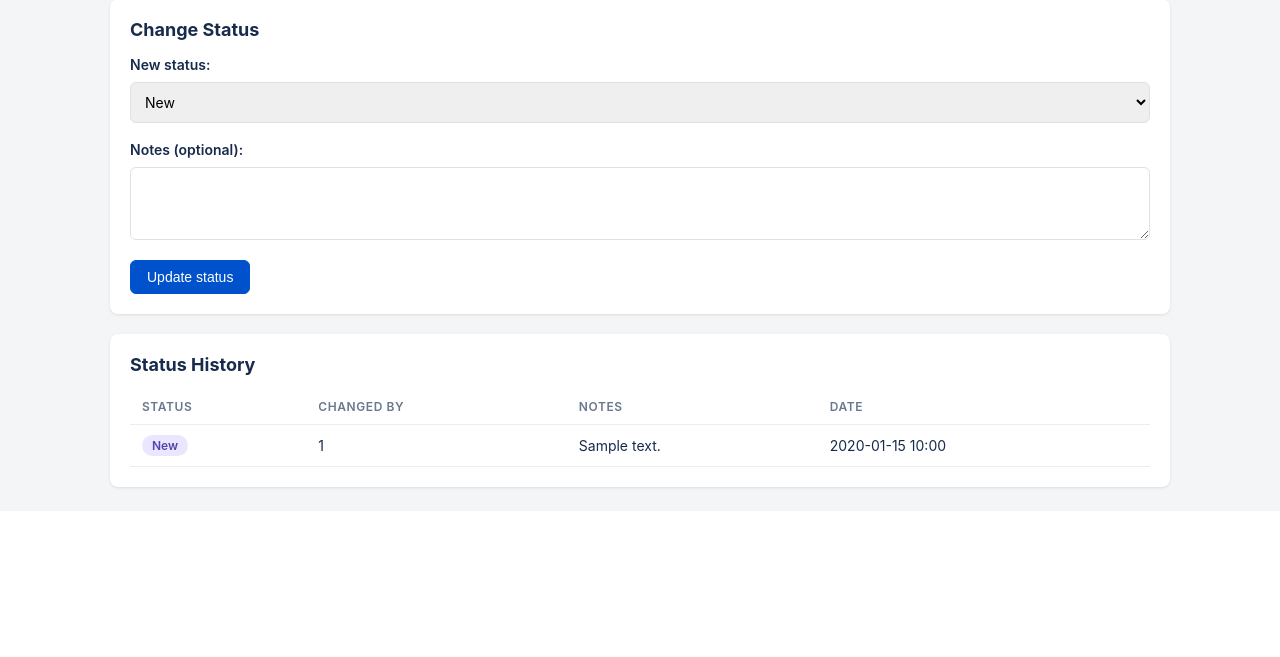
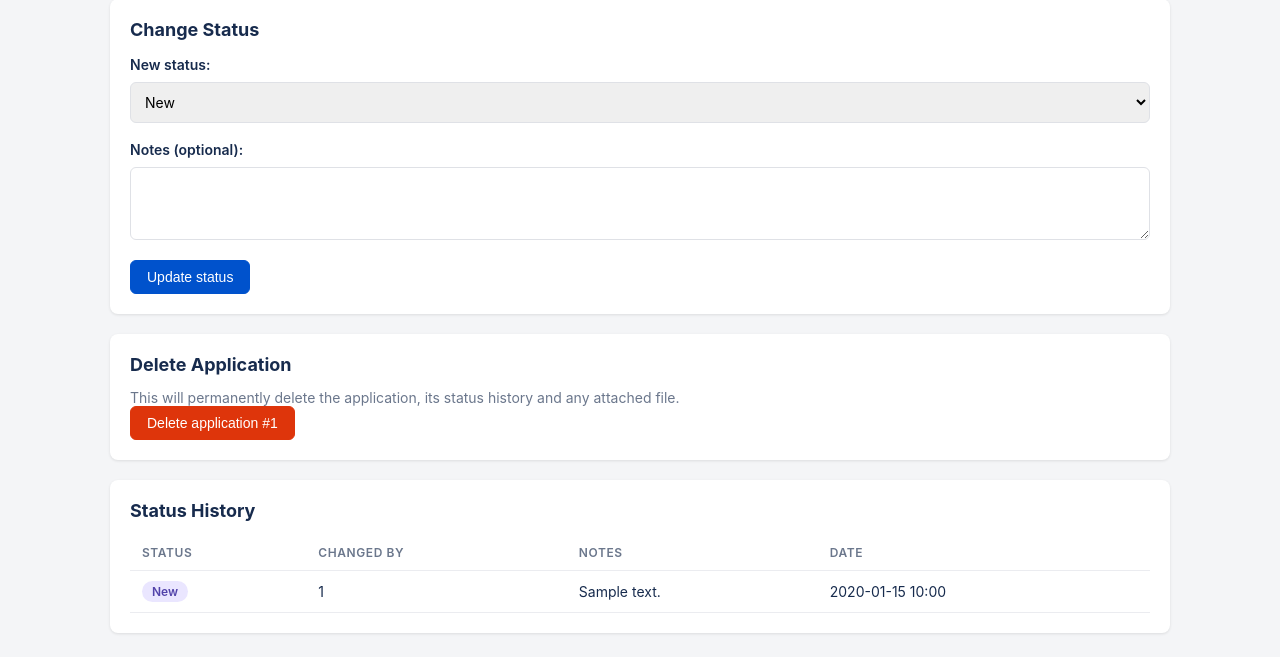
Before and after one commit to vibe-coder-dev/application-approval-telegram-bot, a Flask app: page /applications/1 in a window 1280 px wide. Shown: the part 556-1213 px from the top of the page. Before the commit the page ends 1046 px from the top, so only its background shows below. Run offline with Flask 3, Linux system fonts and the light colour scheme; the visitor is signed in with stand-in values (Sample User, id 1); tables that the repository leaves empty hold one stand-in row (values such as "Sample post"); parts of the project's set-up code (start-up, migrations or seed data) failed here and were passed over; some libraries are stand-ins or nearby versions.

Commit message:
minor fixes, improvement and optimisation

```diff
--- a/bot/database/models.py
+++ b/bot/database/models.py
@@ -1,7 +1,7 @@
 """
 Database models for the application bot
 """
-from sqlalchemy import Column, Integer, String, Text, DateTime, ForeignKey, Enum, Boolean
+from sqlalchemy import Column, Integer, String, Text, DateTime, ForeignKey, Enum, Boolean, Index
 from sqlalchemy.orm import relationship, declarative_base
 from sqlalchemy.sql import func
 from datetime import datetime
@@ -70,6 +70,11 @@ class ServiceType(Base):
 class Application(Base):
     """Application model for storing client applications"""
     __tablename__ = "applications"
+    __table_args__ = (
+        Index("ix_applications_status", "status"),
+        Index("ix_applications_user_id", "user_id"),
+        Index("ix_applications_created_at", "created_at"),
+    )
 
     id = Column(Integer, primary_key=True, index=True)
     user_id = Column(Integer, ForeignKey("users.id", ondelete="CASCADE"), nullable=False)
--- a/webadmin/app.py
+++ b/webadmin/app.py
@@ -4,6 +4,9 @@ Flask web admin panel for managing applications and users
 import json
 import os
 import sys
+import threading
+import time
+from concurrent.futures import ThreadPoolExecutor
 from datetime import datetime
 from functools import wraps
 from urllib.parse import urlencode
@@ -13,7 +16,7 @@ from flask import (
     Flask, abort, flash, redirect, render_template,
     request, session, url_for
 )
-from sqlalchemy import create_engine, desc, func, select
+from sqlalchemy import create_engine, desc, func, select, text
 from sqlalchemy.orm import selectinload, sessionmaker
 
 sys.path.insert(0, os.path.dirname(os.path.dirname(os.path.abspath(__file__))))
@@ -34,6 +37,10 @@ STATUS_LABELS = {
     ApplicationStatusEnum.REJECTED: "Rejected",
 }
 
+# Simple in-memory TTL cache for dashboard stats
+_dashboard_cache = {}
+_DASHBOARD_TTL = 5  # seconds
+
 
 def _db_url() -> str:
     if settings.is_sqlite:
@@ -44,8 +51,42 @@ def _db_url() -> str:
     )
 
 
-engine = create_engine(_db_url(), echo=False)
+engine_kwargs = {"echo": False}
+if settings.is_sqlite:
+    engine_kwargs["connect_args"] = {"check_same_thread": False}
+else:
+    engine_kwargs.update({
+        "pool_size": 10,
+        "max_overflow": 20,
+        "pool_pre_ping": True,
+        "pool_recycle": 1800,
+    })
+engine = create_engine(_db_url(), **engine_kwargs)
 SessionLocal = sessionmaker(bind=engine, autocommit=False, autoflush=False)
+
+
+def _create_indexes():
+    """Create missing DB indexes (idempotent, safe on existing databases)"""
+    try:
+        with engine.connect() as conn:
+            conn.execute(text(
+                "CREATE INDEX IF NOT EXISTS ix_applications_status "
+                "ON applications (status)"
+            ))
+            conn.execute(text(
+                "CREATE INDEX IF NOT EXISTS ix_applications_user_id "
+                "ON applications (user_id)"
+            ))
+            conn.execute(text(
+                "CREATE INDEX IF NOT EXISTS ix_applications_created_at "
+                "ON applications (created_at)"
+            ))
+            conn.commit()
+    except Exception as e:
+        app.logger.error(f"Error creating indexes: {e}")
+
+
+_create_indexes()
 
 
 def status_label(status) -> str:
@@ -62,8 +103,8 @@ def format_dt(value) -> str:
     return value.strftime("%Y-%m-%d %H:%M")
 
 
-def telegram_send(chat_id, text) -> bool:
-    """Send a Telegram message via the Bot API"""
+def _telegram_send_sync(chat_id, text) -> bool:
+    """Send a Telegram message via the Bot API (blocking, returns success)"""
     token = settings.BOT_TOKEN
     if not token:
         return False
@@ -76,6 +117,14 @@ def telegram_send(chat_id, text) -> bool:
     except Exception as e:
         app.logger.error(f"Telegram send to {chat_id} failed: {e}")
         return False
+
+
+def telegram_send(chat_id, text) -> bool:
+    """Send a Telegram message in a background thread (non-blocking)"""
+    threading.Thread(
+        target=_telegram_send_sync, args=(chat_id, text), daemon=True
+    ).start()
+    return True
 
 
 def login_required(f):
@@ -110,32 +159,59 @@ def logout():
 @app.route("/")
 @login_required
 def dashboard():
-    db = SessionLocal()
-    try:
-        total_users = db.scalar(select(func.count(User.id))) or 0
-        total_applications = db.scalar(select(func.count(Application.id))) or 0
+    now = time.monotonic()
+    cached = _dashboard_cache.get("stats")
+    if cached and now - cached[0] < _DASHBOARD_TTL:
+        stats, recent_apps = cached[1]
+    else:
+        db = SessionLocal()
+        try:
+            def _count(sub_query):
+                return sub_query.scalar_subquery()
 
-        status_counts = {}
-        for status in ApplicationStatusEnum:
-            count = db.scalar(
-                select(func.count(Application.id))
-                .where(Application.status == status)
-            ) or 0
-            status_counts[status] = count
+            users_sub = _count(select(func.count(User.id)))
+            apps_sub = _count(select(func.count(Application.id)))
 
-        recent_apps = db.execute(
-            select(Application)
-            .order_by(desc(Application.created_at))
-            .limit(5)
-        ).scalars().all()
-    finally:
-        db.close()
+            status_subs = {}
+            for status in ApplicationStatusEnum:
+                status_subs[status] = _count(
+                    select(func.count(Application.id))
+                    .where(Application.status == status)
+                )
+
+            row = db.execute(
+                select(
+                    users_sub.label("total_users"),
+                    apps_sub.label("total_applications"),
+                    *[status_subs[s].label(s.value) for s in ApplicationStatusEnum],
+                )
+            ).one()
+
+            stats = {
+                "total_users": row.total_users or 0,
+                "total_applications": row.total_applications or 0,
+                "status_counts": {
+                    status: getattr(row, status.value) or 0
+                    for status in ApplicationStatusEnum
+                },
+            }
+
+            recent_apps = db.execute(
+                select(Application)
+                .options(selectinload(Application.service_type))
+                .order_by(desc(Application.created_at))
+                .limit(5)
+            ).scalars().all()
+        finally:
+            db.close()
+
+        _dashboard_cache["stats"] = (now, (stats, recent_apps))
 
     return render_template(
         "dashboard.html",
-        total_users=total_users,
-        total_applications=total_applications,
-        status_counts=status_counts,
+        total_users=stats["total_users"],
+        total_applications=stats["total_applications"],
+        status_counts=stats["status_counts"],
         status_labels=STATUS_LABELS,
         recent_apps=recent_apps,
         status_label=status_label,
@@ -159,7 +235,10 @@ def applications():
             selected_status = ApplicationStatusEnum(status_filter)
             query = query.where(Application.status == selected_status)
 
-        total = db.scalar(select(func.count()).select_from(query.subquery())) or 0
+        count_query = select(func.count(Application.id))
+        if selected_status:
+            count_query = count_query.where(Application.status == selected_status)
+        total = db.scalar(count_query) or 0
         total_pages = max((total + per_page - 1) // per_page, 1)
         page = min(page, total_pages)
 
@@ -277,6 +356,56 @@ def application_change_status(application_id):
     return redirect(url_for("application_detail", application_id=application_id))
 
 
+@app.route("/applications/<int:application_id>/delete", methods=["POST"])
+@login_required
+def application_delete(application_id):
+    db = SessionLocal()
+    user_telegram_id = None
+    user_lang = "en"
+    try:
+        app_obj = db.execute(
+            select(Application)
+            .options(selectinload(Application.service_type), selectinload(Application.user))
+            .where(Application.id == application_id)
+        ).scalar_one_or_none()
+        if not app_obj:
+            abort(404)
+
+        if app_obj.user:
+            user_telegram_id = app_obj.user.telegram_id
+            user_lang = app_obj.user.language or "en"
+
+        # Delete attached file from disk if any
+        if app_obj.file_path:
+            try:
+                if os.path.exists(app_obj.file_path):
+                    os.remove(app_obj.file_path)
+            except OSError as e:
+                app.logger.error(f"Error deleting file {app_obj.file_path}: {e}")
+
+        # Delete status history rows (SQLite may not enforce FK cascade)
+        db.execute(
+            ApplicationStatus.__table__.delete()
+            .where(ApplicationStatus.application_id == application_id)
+        )
+        db.delete(app_obj)
+        db.commit()
+    finally:
+        db.close()
+
+    flash(f"Application #{application_id} deleted", "success")
+
+    if user_telegram_id:
+        message = (
+            f"🗑 Application #{application_id} was deleted by the admin"
+            if user_lang == "en"
+            else f"🗑 Заявка #{application_id} была удалена администратором"
+        )
+        telegram_send(user_telegram_id, message)
+
+    return redirect(url_for("applications"))
+
+
 @app.route("/users")
 @login_required
 def users():
@@ -286,13 +415,12 @@ def users():
             select(User).order_by(desc(User.created_at))
         ).scalars().all()
 
-        app_counts = {}
-        for user in user_list:
-            count = db.scalar(
-                select(func.count(Application.id))
-                .where(Application.user_id == user.id)
-            ) or 0
-            app_counts[user.id] = count
+        # Single GROUP BY query instead of N+1 per-user counts
+        count_rows = db.execute(
+            select(Application.user_id, func.count(Application.id).label("cnt"))
+            .group_by(Application.user_id)
+        ).all()
+        app_counts = {user_id: cnt for user_id, cnt in count_rows}
     finally:
         db.close()
 
@@ -300,8 +428,53 @@ def users():
         "users.html",
         users=user_list,
         app_counts=app_counts,
+        session_admin_id=settings.ADMIN_ID,
         format_dt=format_dt,
     )
+
+
+@app.route("/users/<int:user_id>/delete", methods=["POST"])
+@login_required
+def user_delete(user_id):
+    db = SessionLocal()
+    try:
+        user_obj = db.execute(
+            select(User)
+            .options(selectinload(User.applications))
+            .where(User.id == user_id)
+        ).scalar_one_or_none()
+        if not user_obj:
+            abort(404)
+
+        if user_obj.telegram_id == settings.ADMIN_ID:
+            flash("Cannot delete the admin user", "error")
+            return redirect(url_for("users"))
+
+        # Delete attached files of the user's applications
+        for app_obj in user_obj.applications:
+            if app_obj.file_path:
+                try:
+                    if os.path.exists(app_obj.file_path):
+                        os.remove(app_obj.file_path)
+                except OSError as e:
+                    app.logger.error(f"Error deleting file {app_obj.file_path}: {e}")
+
+        # Delete status history rows for all applications
+        app_ids = [a.id for a in user_obj.applications]
+        if app_ids:
+            db.execute(
+                ApplicationStatus.__table__.delete()
+                .where(ApplicationStatus.application_id.in_(app_ids))
+            )
+
+        # Deleting the user cascades to their applications via the ORM relationship
+        db.delete(user_obj)
+        db.commit()
+    finally:
+        db.close()
+
+    flash(f"User #{user_id} deleted", "success")
+    return redirect(url_for("users"))
 
 
 @app.route("/broadcast", methods=["POST"])
@@ -321,9 +494,11 @@ def broadcast():
         db.close()
 
     sent = 0
-    for chat_id in telegram_ids:
-        if telegram_send(chat_id, text):
-            sent += 1
+    if telegram_ids:
+        with ThreadPoolExecutor(max_workers=10) as pool:
+            sent = sum(pool.map(
+                lambda chat_id: _telegram_send_sync(chat_id, text), telegram_ids
+            ))
 
     flash(f"Broadcast sent to {sent} of {len(telegram_ids)} users", "success")
     return redirect(url_for("dashboard"))
--- a/webadmin/templates/application_detail.html
+++ b/webadmin/templates/application_detail.html
@@ -38,6 +38,15 @@
 </div>
 
 <div class="card">
+    <h2>Delete Application</h2>
+    <p class="muted">This will permanently delete the application, its status history and any attached file.</p>
+    <form method="POST" action="{{ url_for('application_delete', application_id=app.id) }}"
+          onsubmit="return confirm('Delete application #{{ app.id }}? This cannot be undone.');">
+        <button type="submit" class="btn btn-warning">Delete application #{{ app.id }}</button>
+    </form>
+</div>
+
+<div class="card">
     <h2>Status History</h2>
     {% if history %}
     <table>
```
Also changed, not shown: bot/handlers/application.py (+20 -4 lines), bot/handlers/common.py (+7 -1 lines), bot/handlers/language.py (+7 -1 lines), bot/utils/translations.py (+9 -0 lines), webadmin/templates/users.html (+11 -0 lines).
